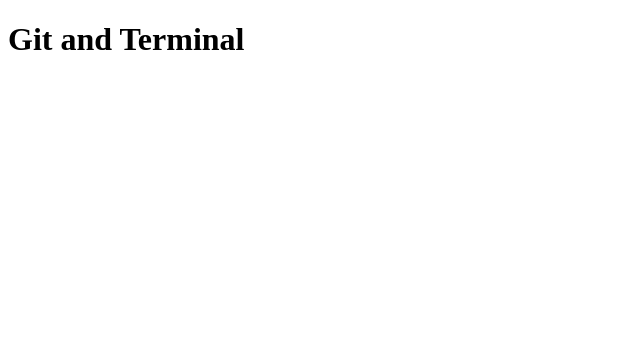
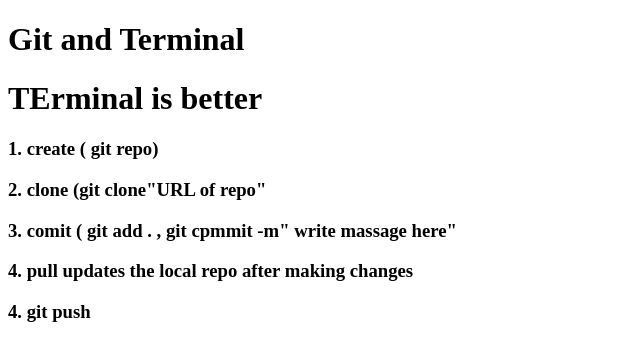
Before and after one commit to Shashe27/New-Apple, a plain HTML site: page index.html in a window 1280 px wide. Shown: the whole page, without its empty margins (0-640 px from the left). Drawn offline with Linux system fonts and the light colour scheme.

Commit message:
Updated html file

```diff
--- a/index.html
+++ b/index.html
@@ -8,5 +8,11 @@
 </head>
 <body>
     <h1>Git and Terminal</h1>
+    <h1>TErminal is better</h1>
+    <h3>1. create ( git repo)</h3>
+    <h3>2. clone (git clone"URL of repo"</URL></h3>
+    <h3>3. comit ( git add . , git cpmmit -m" write massage here"</h3>
+    <h3>4. pull updates the local repo after making changes</h3>
+    <h3>4. git push</h3>
 </body>
 </html>
```
